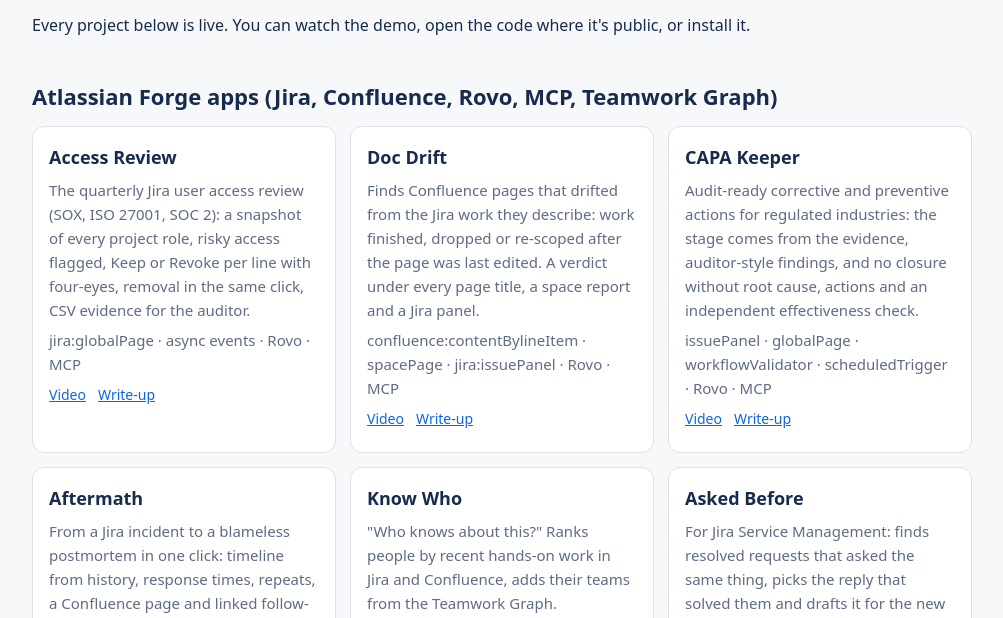
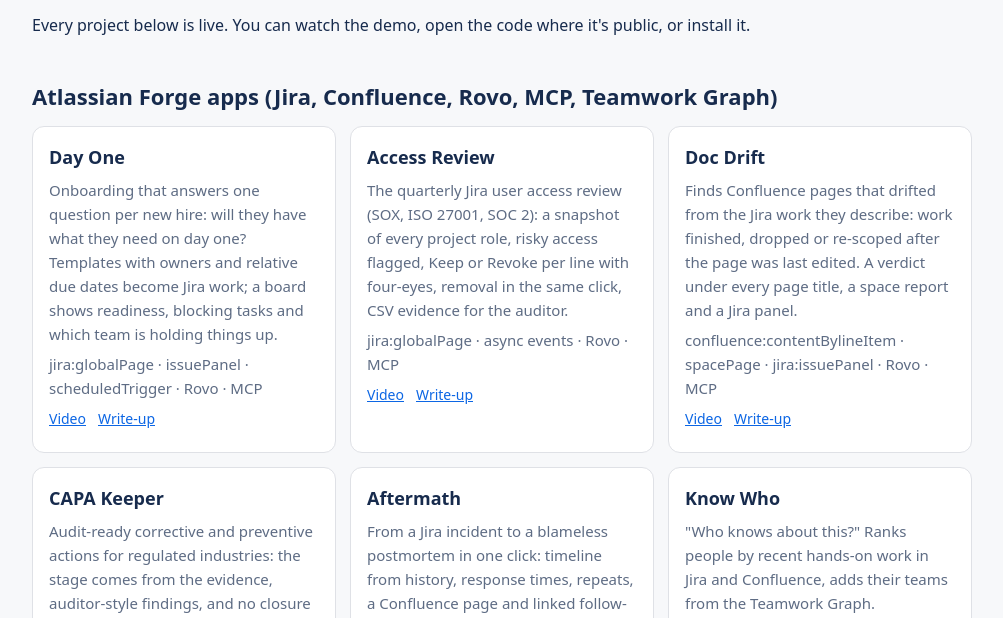
Before and after one commit to mertbatis/kronides-apps, a plain HTML site: page portfolio/index.html in a window 1280 px wide. Shown: the part 161-779 px from the top of the page, without its empty margins (138-1141 px from the left). Drawn offline with Linux system fonts and the light colour scheme.

Commit message:
Portfolio: Day One
Co-Authored-By: Claude Opus 5.5 <noreply@anthropic.com>

```diff
--- a/portfolio/index.html
+++ b/portfolio/index.html
@@ -16,6 +16,7 @@ ul{padding-left:20px}</style></head><body><main>
 
 <h2>Atlassian Forge apps (Jira, Confluence, Rovo, MCP, Teamwork Graph)</h2>
 <div class="grid">
+<div class="c"><h3>Day One</h3><p>Onboarding that answers one question per new hire: will they have what they need on day one? Templates with owners and relative due dates become Jira work; a board shows readiness, blocking tasks and which team is holding things up.</p><p class="tags">jira:globalPage · issuePanel · scheduledTrigger · Rovo · MCP</p><p class="links"><a href="https://youtu.be/09UnJvf3EXY">Video</a><a href="https://devpost.com/software/day-one-9m0dqt">Write-up</a></p></div>
 <div class="c"><h3>Access Review</h3><p>The quarterly Jira user access review (SOX, ISO 27001, SOC 2): a snapshot of every project role, risky access flagged, Keep or Revoke per line with four-eyes, removal in the same click, CSV evidence for the auditor.</p><p class="tags">jira:globalPage · async events · Rovo · MCP</p><p class="links"><a href="https://youtu.be/Mpv5eswAgCM">Video</a><a href="https://devpost.com/software/access-review">Write-up</a></p></div>
 <div class="c"><h3>Doc Drift</h3><p>Finds Confluence pages that drifted from the Jira work they describe: work finished, dropped or re-scoped after the page was last edited. A verdict under every page title, a space report and a Jira panel.</p><p class="tags">confluence:contentBylineItem · spacePage · jira:issuePanel · Rovo · MCP</p><p class="links"><a href="https://youtu.be/wF-Gh_dqhQQ">Video</a><a href="https://devpost.com/software/doc-drift">Write-up</a></p></div>
 <div class="c"><h3>CAPA Keeper</h3><p>Audit-ready corrective and preventive actions for regulated industries: the stage comes from the evidence, auditor-style findings, and no closure without root cause, actions and an independent effectiveness check.</p><p class="tags">issuePanel · globalPage · workflowValidator · scheduledTrigger · Rovo · MCP</p><p class="links"><a href="https://youtu.be/kar-FiwZfC0">Video</a><a href="https://devpost.com/software/capa-keeper">Write-up</a></p></div>
```
